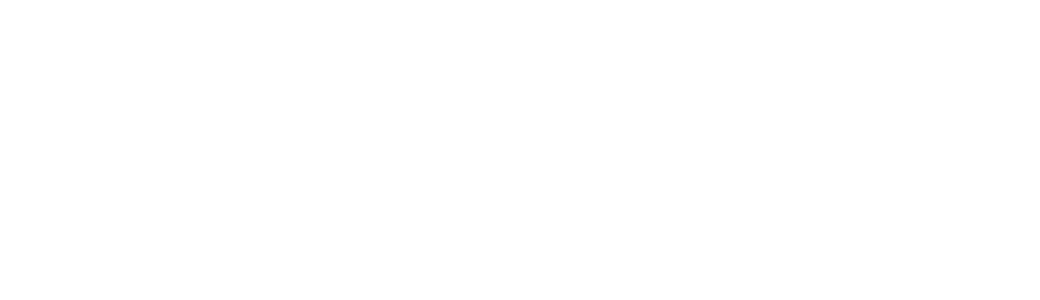
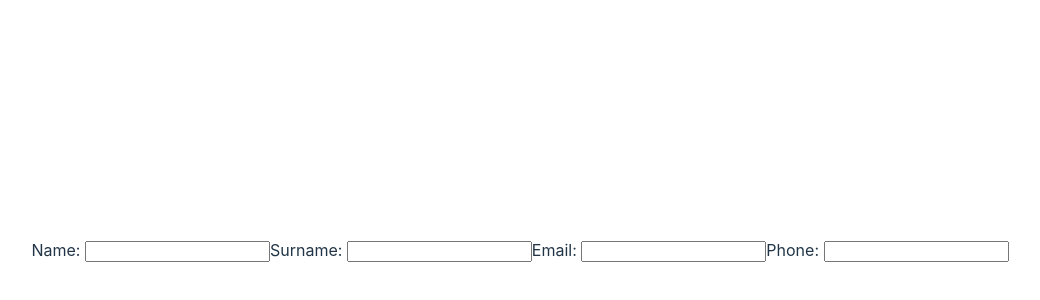
Before and after one commit to AlexVNep/cvApplication, a React (Vite) app: page / in a window 1280 px wide. Shown: the part 150-450 px from the top of the page, without its empty margins (120-1160 px from the left). Built offline with nearby package versions, Linux system fonts and the light colour scheme.

Commit message:
feat: render form

```diff
--- a/src/App.jsx
+++ b/src/App.jsx
@@ -1,8 +1,13 @@
 // import { useState } from "react";
+import Form from "./components/Form";
 import "./App.css";
 
 function App() {
-  return <></>;
+  return (
+    <>
+      <Form />
+    </>
+  );
 }
 
 export default App;
```
